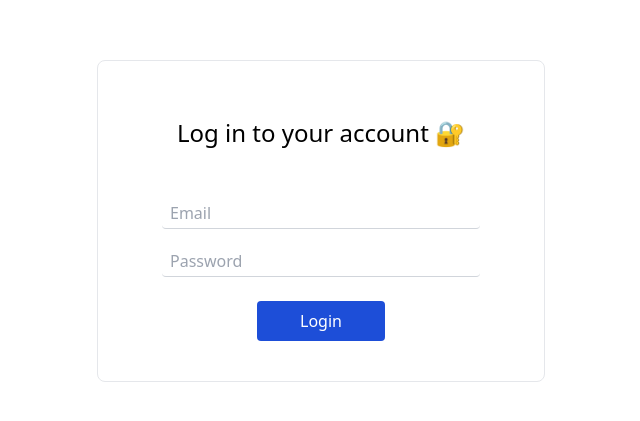
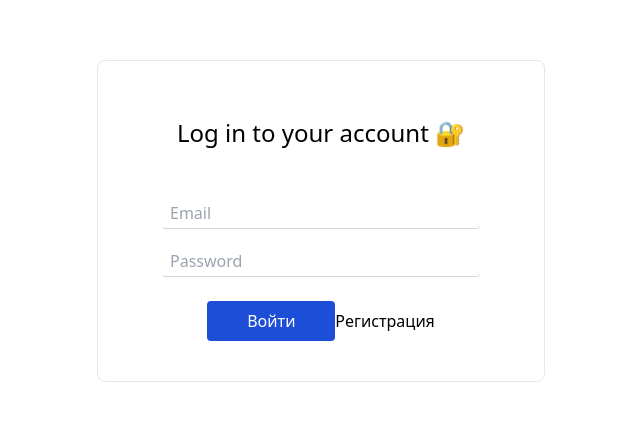
Before and after one commit to LidiaMil/pasSec, a React (Create React App) app in the folder frontend/: page /login in a window 1280 px wide. Shown: the part 179-600 px from the top of the page, without its empty margins (319-959 px from the left). Built offline with nearby package versions, Linux system fonts and the light colour scheme; no server answers; what axios-auth-refresh would draw is missing.

Commit message:
add redirect

```diff
--- a/frontend/src/pages/Login.tsx
+++ b/frontend/src/pages/Login.tsx
@@ -91,8 +91,9 @@ function Login() {
               disabled={loading}
               className="rounded border-gray-300 p-2 w-32 bg-blue-700 text-white"
             >
-              Login
+              Войти
             </button>
+            <a href="/register">Регистрация</a>
           </div>
         </form>
       </div>
--- a/frontend/src/pages/Register.tsx
+++ b/frontend/src/pages/Register.tsx
@@ -105,9 +105,9 @@ function Register() {
               disabled={loading}
               className="rounded border-gray-300 p-2 w-32 bg-blue-700 text-white"
             >
-              Sign up
+              Регистрация
             </button>
-
+            <a href="/login">Я уже зарегестрирован</a>
           </div>
         </form>
       </div>
```
